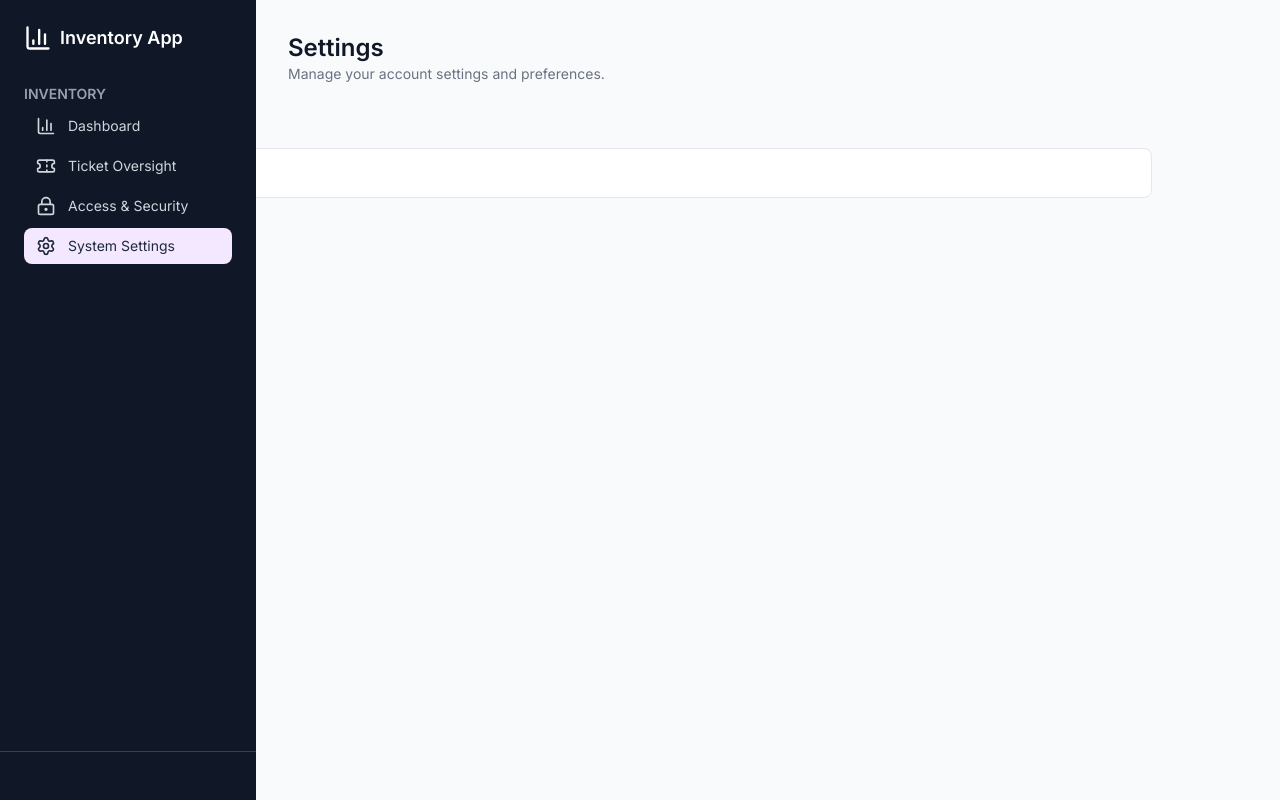
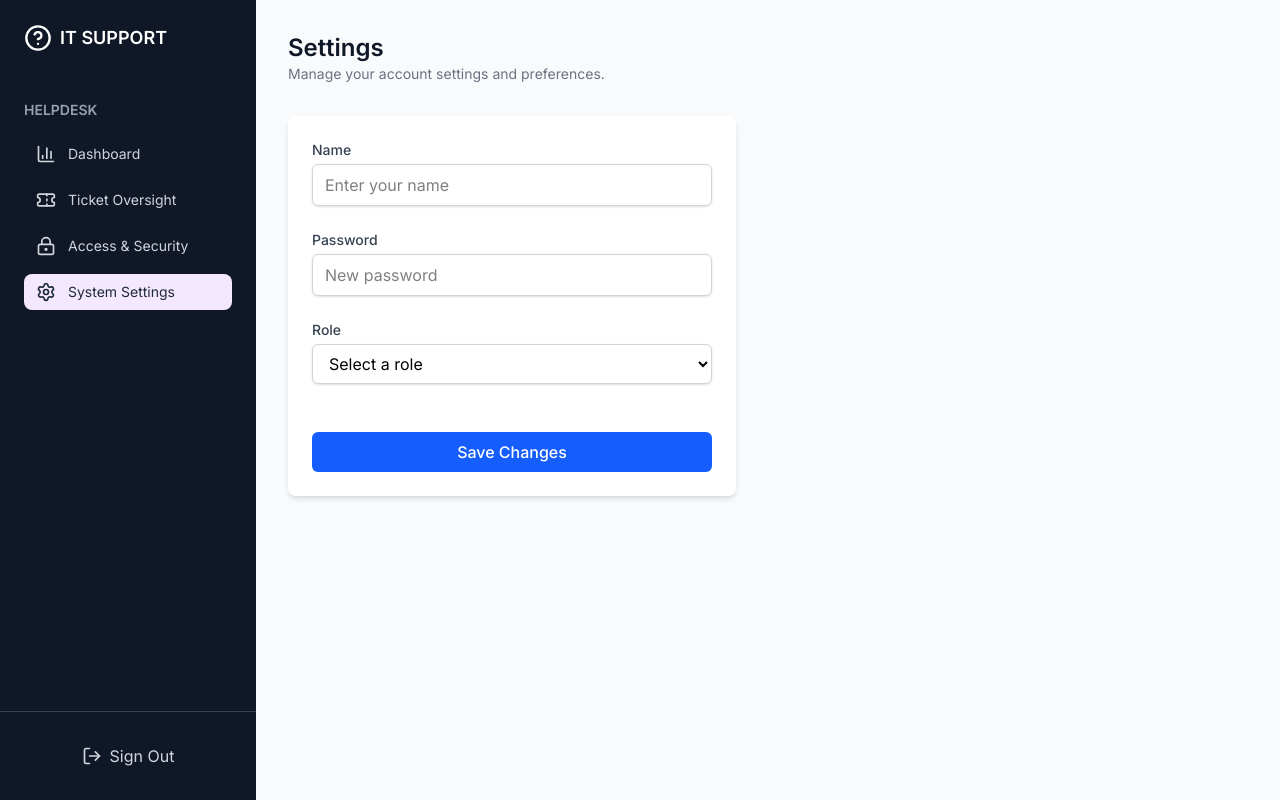
Before and after one commit to Susan-West/helpdesk, a Next.js app: page /settings in a window 1280 px wide. Built offline with nearby package versions, Linux system fonts and the light colour scheme; what @stackframe/stack would draw is missing.

Commit message:
Added the settings page

```diff
--- a/app/access/page.jsx
+++ b/app/access/page.jsx
@@ -8,8 +8,8 @@ const Access = () => {
 
   // Mock user data
   const users = [
-    { id: '1', email: 'nurse1@hospital.com', role: 'USER', active: true },
-    { id: '2', email: 'tech1@hospital.com', role: 'TECHNICIAN', active: true },
+    { id: '1', email: 'west1@hospital.com', role: 'USER', active: true },
+    { id: '2', email: 'farouk1@hospital.com', role: 'TECHNICIAN', active: true },
     { id: '3', email: 'admin@hospital.com', role: 'ADMIN', active: true },
   ];
 
--- a/app/admin/page.jsx
+++ b/app/admin/page.jsx
@@ -13,9 +13,9 @@ export default function AdminDashboard() {
   };
 
   const tickets = [
-    { id: '1', title: 'Printer not working', status: 'OPEN', priority: 'HIGH', assignedTo: 'Tech A' },
-    { id: '2', title: 'PC slow boot', status: 'PENDING', priority: 'MEDIUM', assignedTo: 'Tech B' },
-    { id: '3', title: 'Projector setup', status: 'RESOLVED', priority: 'LOW', assignedTo: 'Tech C' },
+    { id: '1', title: 'Printer not working', status: 'OPEN', priority: 'HIGH', assignedTo: 'Farouk' },
+    { id: '2', title: 'PC slow boot', status: 'PENDING', priority: 'MEDIUM', assignedTo: 'Olivia' },
+    { id: '3', title: 'Projector setup', status: 'RESOLVED', priority: 'LOW', assignedTo: 'Susan' },
   ];
 
   return (
--- /dev/null
+++ b/app/api/tickets/me/route.js
@@ -0,0 +1,19 @@
+import { verifyToken } from '../../../lib/auth';
+import { prisma } from '../../../lib/prisma';
+
+export async function GET(req) {
+  const token = req.headers.get('authorization')?.split(' ')[1];
+  const user = verifyToken(token);
+  console.log('Decoded user:', user);
+
+  if (!user) {
+    return new Response(JSON.stringify({ error: 'Unauthorized' }), { status: 401 });
+  }
+
+  const profile = await prisma.user.findUnique({
+    where: { id: user.id },
+    select: { id: true, name: true, email: true, role: true },
+  });
+
+  return Response.json({ user: profile });
+}
--- /dev/null
+++ b/app/api/tickets/users/route.js
@@ -0,0 +1,26 @@
+import { verifyToken } from '../../../lib/auth';
+import { prisma } from '../../../lib/prisma';
+
+export async function PATCH(req) {
+  const token = req.headers.get('authorization')?.split(' ')[1];
+  const user = verifyToken(token);
+
+  if (!user) {
+    return new Response(JSON.stringify({ error: 'Unauthorized' }), { status: 401 });
+  }
+
+  const { name, email, role } = await req.json();
+
+  // ✅ Only allow role change if user is admin
+  const updateData = { name, email };
+  if (role) {
+    updateData.role = role;
+  }
+
+  await prisma.user.update({
+    where: { id: user.id },
+    data: updateData,
+  });
+
+  return Response.json({ success: true });
+}
--- a/app/settings/page.jsx
+++ b/app/settings/page.jsx
@@ -1,26 +1,95 @@
-import SideBar from "../../components/sidebar"
+'use client';
+
+import { useState } from 'react';
+import SideBar from '../../components/sidebar';
+import { toast, ToastContainer } from 'react-toastify';
+import 'react-toastify/dist/ReactToastify.css';
 
 const Settings = () => {
+  const [name, setName] = useState('');
+  const [password, setPassword] = useState('');
+  const [role, setRole] = useState('');
+
+  const handleSubmit = (e) => {
+    e.preventDefault();
+
+    if (!name || !password || !role) {
+      toast.error('Please fill out all fields.');
+      return;
+    }
+
+    toast.success('Changes saved successfully.');
+  };
+
   return (
     <div className="min-h-screen bg-gray-50">
       <SideBar currentPath="/settings" />
-      <main className="ml-64 p-8">
+      <header className="ml-64 p-8">
         <div className="mb-8">
-          <div className="flex items-center justify-between">
+          <h1 className="text-2xl font-semibold text-gray-900">Settings</h1>
+          <p className="text-sm text-gray-500">Manage your account settings and preferences.</p>
+        </div>
+
+        <main className="max-w-6xl">
+          <form onSubmit={handleSubmit} className="max-w-md bg-white p-6 rounded-lg shadow-md space-y-6">
+            {/* Name Field */}
             <div>
-              <h1 className="text-2xl font-semibold text-gray-900">Settings</h1>
-              <p className="text-sm text-gray-500">Manage your account settings and preferences.</p>
+              <label htmlFor="name" className="block text-sm font-medium text-gray-700">Name</label>
+              <input
+                type="text"
+                id="name"
+                value={name}
+                onChange={(e) => setName(e.target.value)}
+                className="mt-1 block w-full rounded-md border border-gray-300 px-3 py-2 shadow-sm focus:border-blue-500 focus:ring-blue-500 focus:outline-none"
+                placeholder="Enter your name"
+              />
             </div>
-          </div>
-        </div>
-      </main>
 
-      <div className="max-w-6xl">
-        <div className="bg-white rounded-lg border border-gray-200 p-6"></div>
+            {/* Password Field */}
+            <div>
+              <label htmlFor="password" className="block text-sm font-medium text-gray-700 mt-6">Password</label>
+              <input
+                type="password"
+                id="password"
+                value={password}
+                onChange={(e) => setPassword(e.target.value)}
+                className="mt-1 block w-full rounded-md border border-gray-300 px-3 py-2 mb-6 shadow-sm focus:border-blue-500 focus:ring-blue-500 focus:outline-none"
+                placeholder="New password"
+              />
+            </div>
 
-      </div>
+            {/* Role Field */}
+            <div >
+              <label htmlFor="role" className="block text-sm font-medium text-gray-700">Role</label>
+              <select
+                id="role"
+                value={role}
+                onChange={(e) => setRole(e.target.value)}
+                className="mt-1 block w-full rounded-md border border-gray-300 px-3 py-2 shadow-sm focus:border-blue-500 focus:ring-blue-500 focus:outline-none"
+              >
+                <option value="">Select a role</option>
+                <option value="admin">Admin</option>
+                <option value="user">User</option>
+              </select>
+            </div>
+
+            {/* Submit Button */}
+            <div>
+              <button
+                type="submit"
+                className="w-full bg-blue-600 text-white mt-6 font-medium py-2 px-4 rounded-md hover:bg-blue-700 transition duration-150"
+              >
+                Save Changes
+              </button>
+            </div>
+          </form>
+        </main>
+      </header>
+
+      {/* ✅ Toast container lives on this page */}
+      <ToastContainer position="top-right" autoClose={3000} />
     </div>
-  )
-}
+  );
+};
 
-export default Settings
+export default Settings;
--- a/app/ticket/page.jsx
+++ b/app/ticket/page.jsx
@@ -8,13 +8,13 @@ const Ticket = () => {
   const [sortKey, setSortKey] = useState('priority');
 
   const tickets = [
-    { id: '1', title: 'Printer not working', status: 'OPEN', priority: 'HIGH', assignedTo: 'Tech A' },
-    { id: '2', title: 'PC slow boot', status: 'PENDING', priority: 'MEDIUM', assignedTo: 'Tech B' },
-    { id: '3', title: 'Projector setup', status: 'RESOLVED', priority: 'LOW', assignedTo: 'Tech C' },
+    { id: '1', title: 'Printer not working', status: 'OPEN', priority: 'HIGH', assignedTo: 'Farouk' },
+    { id: '2', title: 'PC slow boot', status: 'PENDING', priority: 'MEDIUM', assignedTo: 'Olivia' },
+    { id: '3', title: 'Projector setup', status: 'RESOLVED', priority: 'LOW', assignedTo: 'Susan' },
     { id: '4', title: 'Wi-Fi issue in ward', status: 'OPEN', priority: 'CRITICAL', assignedTo: null },
   ];
 
-  const technicians = ['Tech A', 'Tech B', 'Tech C'];
+  const technicians = ['Farouk', 'Olivia', 'Susan', ];
 
   const priorityOrder = { CRITICAL: 1, HIGH: 2, MEDIUM: 3, LOW: 4 };
   const sorted = [...tickets].sort((a, b) => {
--- a/components/header.jsx
+++ b/components/header.jsx
@@ -22,10 +22,6 @@ const Header = ({ currentUser = null, onSignOut = null }) => {
             </div>
 
             <div className="flex items-center space-x-4">
-              <button className="p-2 text-gray-400 hover:text-gray-600 hover:bg-gray-100 rounded-lg transition-colors">
-                <Bell className="w-5 h-5" />
-              </button>
-
               {currentUser ? (
                 <div className="flex items-center space-x-3">
                   <div className="text-right hidden sm:block">
--- a/components/login.jsx
+++ b/components/login.jsx
@@ -1,6 +1,7 @@
 "use client"
 import { useState } from "react";
 import { HelpCircle, Eye, EyeOff, AlertCircle } from "lucide-react";
+import Link from "next/link";
 
 const Login = () => {
   const [formData, setFormData] = useState({
@@ -157,6 +158,15 @@ const handleSubmit = async (e) => {
                 {loading ? "Signing in..." : "Sign In"}
               </button>
             </form>
+
+            <div className=" mt-3">
+            <div className="font-medium text-blue-700 flex items-center justify-center gap-1.5">
+              Need an account?
+              <Link href="/sign-up" className="text-blue-700 hover:underline">
+                Sign Up
+              </Link>
+            </div>
+          </div>
           </div>
         </div>
       </div>
--- a/components/sidebar.jsx
+++ b/components/sidebar.jsx
@@ -1,22 +1,22 @@
 import { navigation } from "../constant"
-import { BarChart3, Package, Settings, Plus } from "lucide-react"
+import { HelpCircle, Package, Settings, Plus, LogOut } from "lucide-react"
 import Link from "next/link"
 const SideBar = ({currentPath = "/dashboard"}) => {
 
   return (
     <div className="fixed left-0 top-0 bg-gray-900 text-white w-64 min-h-screen p-6 z-10">
-      <div className="mb-8">
+      <div className="mb-12">
         <div className="flex items-center space-x-2 mb-4">
           <div>
-            <BarChart3 className="w-7 h-7"/>
+            <HelpCircle className="w-7 h-7"/>
           </div>
-          <span className="text-lg font-semibold">Inventory App</span>
+          <span className="text-lg font-semibold">IT SUPPORT</span>
         </div>
       </div>
 
-      <nav className="space-y-1">
-        <div className="text-sm font-semibold text-gray-400 uppercase">
-          Inventory
+      <nav className="space-y-2.5">
+        <div className="text-sm font-semibold text-gray-400 uppercase mb-4">
+          Helpdesk
         </div>
         {navigation.map((item, key) => {
           const IconComponent = item.icon
@@ -31,9 +31,12 @@ const SideBar = ({currentPath = "/dashboard"}) => {
       </nav>
 
       <div className="absolute bottom-0 left-0 right-0 p-6 border-t border-gray-700">
-      {/*  <div className="flex items-center justify-between">
-          <UserButton showUserInfo />
-        </div> */}
+        <div>
+          <Link href="/sign-in" className="flex items-center justify-center gap-2 py-2 px-3 rounded-lg hover:bg-gray-800 text-gray-300">
+            <LogOut className="w-5 h-5" />
+            Sign Out
+          </Link>
+        </div>
       </div>
 
     </div>
--- a/components/sign-up.jsx
+++ b/components/sign-up.jsx
@@ -1,6 +1,7 @@
 "use client";
 import { useState } from "react";
 import { HelpCircle, Eye, EyeOff, AlertCircle } from "lucide-react";
+import Link from "next/link";
 
 const Signup = () => {
   const [formData, setFormData] = useState({
@@ -155,6 +156,15 @@ const Signup = () => {
               {loading ? "Creating account..." : "Sign Up"}
             </button>
           </form>
+
+          <div className=" mt-3">
+            <div className="font-medium text-blue-700 flex items-center justify-center gap-1.5">
+              Already have an account?
+              <Link href="/sign-in" className="text-blue-700 hover:underline">
+                Sign In
+              </Link>
+            </div>
+          </div>
         </div>
       </div>
     </div>
--- a/components/ticketForm.jsx
+++ b/components/ticketForm.jsx
@@ -57,7 +57,7 @@ const TicketForm = ({ onClose }) => {
   }
 
   return (
-    <div className="fixed inset-0 bg-white/60 bg-opacity-50 flex items-center justify-center p-4 z-50">
+    <div className="fixed inset-0 bg-white/60 backdrop-blur-sm flex items-center justify-center p-4 z-50">
       <div className="bg-white rounded-lg max-w-2xl w-full max-h-[90vh] overflow-y-auto">
         <div className="p-6">
           <div className="flex items-center justify-between mb-6">
--- a/components/ticketList.jsx
+++ b/components/ticketList.jsx
@@ -81,7 +81,7 @@ const TicketList = ({ tickets = [], onTicketClick = () => {}, onClose = () => {}
   });
 
   return (
-    <div className="fixed inset-0 bg-white/50 flex items-center justify-center p-4 z-50">
+    <div className="fixed inset-0 bg-white/60 backdrop-blur-sm flex items-center justify-center p-4 z-50">
       <div className="bg-white rounded-lg max-w-6xl w-full max-h-[90vh] overflow-hidden flex flex-col">
         {/* Header */}
         <div className="p-6 border-b border-gray-200">
```
